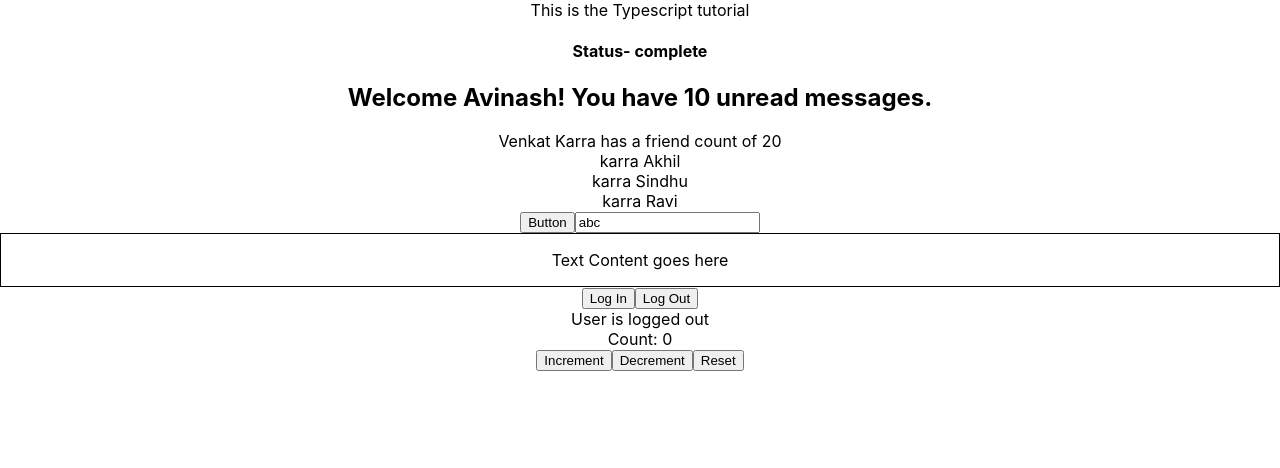
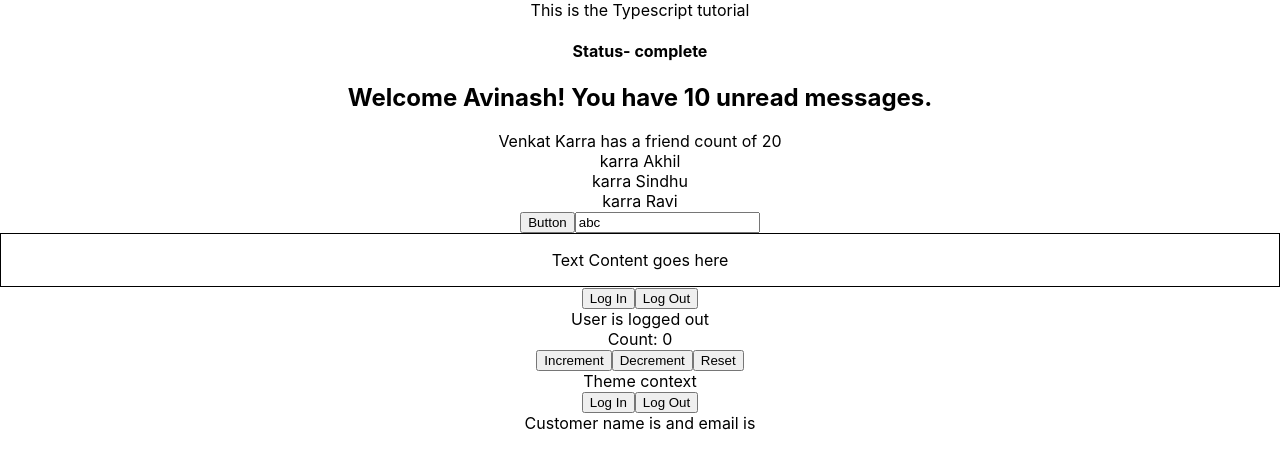
Before and after one commit to sg-venkat-a-karra/React-Typescript-CC, a React (Create React App) app: page / in a window 1280 px wide. Shown: the top 468 px of the page. Built offline with nearby package versions, Linux system fonts and the light colour scheme.

Commit message:
useContext with TypeScript

```diff
--- a/src/App.tsx
+++ b/src/App.tsx
@@ -10,6 +10,10 @@ import Input from 'components/Input';
 import Container from 'components/Container';
 import LoggedIn from 'components/state/LoggedIn';
 import Counter from 'components/reducer/Counter';
+import ThemeContextProvider from 'components/context/ThemeContext';
+import Box from 'components/context/Box';
+import CustomerProvider from 'components/context/CustomerContext';
+import Customer from 'components/context/Customer';
 
 const friends = [
   { fName: 'Akhil', lName: 'karra' },
@@ -37,6 +41,12 @@ function App() {
       <Container styles={{ border: '1px solid black', padding: '1rem' }} />
       <LoggedIn />
       <Counter />
+      <ThemeContextProvider>
+        <Box />
+      </ThemeContextProvider>
+      <CustomerProvider>
+        <Customer />
+      </CustomerProvider>
     </div>
   );
 }
--- /dev/null
+++ b/src/components/context/Box.tsx
@@ -0,0 +1,17 @@
+import { useContext } from 'react';
+import { ThemeContext } from './ThemeContext';
+
+const Box = () => {
+  const theme = useContext(ThemeContext);
+  return (
+    <div
+      style={{
+        backgroundColor: theme.primary.main,
+        color: theme.primary.text,
+      }}>
+      Theme context
+    </div>
+  );
+};
+
+export default Box;
--- /dev/null
+++ b/src/components/context/Customer.tsx
@@ -0,0 +1,25 @@
+import { useContext } from 'react';
+import { CustomerContext } from './CustomerContext';
+/**
+ *
+ */
+const Customer = () => {
+  const { customer, setCustomer } = useContext(CustomerContext);
+  const handleLogIn = () => {
+    setCustomer({ name: 'Avinash', email: 'avioffice92@gmail.com' });
+  };
+  const handleLogOut = () => {
+    setCustomer(null);
+  };
+  return (
+    <div>
+      <button onClick={handleLogIn}>Log In</button>
+      <button onClick={handleLogOut}>Log Out</button>
+      <div>
+        Customer name is {customer?.name} and email is {customer?.email}
+      </div>{' '}
+    </div>
+  );
+};
+
+export default Customer;
--- /dev/null
+++ b/src/components/context/CustomerContext.tsx
@@ -0,0 +1,33 @@
+import { createContext, useState } from 'react';
+
+export type AuthCustomer = {
+  name: string;
+  email: string;
+};
+
+type CustomerProps = {
+  children: React.ReactNode;
+};
+
+type CustomerContextType = {
+  customer: AuthCustomer | null;
+  setCustomer: React.Dispatch<React.SetStateAction<AuthCustomer | null>>;
+};
+
+export const CustomerContext = createContext({} as CustomerContextType);
+
+const CustomerProvider = ({ children }: CustomerProps) => {
+  const [customer, setCustomer] = useState<AuthCustomer | null>(null);
+
+  const providerValue = {
+    customer,
+    setCustomer,
+  };
+  return (
+    <CustomerContext.Provider value={providerValue}>
+      {children}
+    </CustomerContext.Provider>
+  );
+};
+
+export default CustomerProvider;
--- /dev/null
+++ b/src/components/context/ThemeContext.tsx
@@ -0,0 +1,15 @@
+import { createContext } from 'react';
+import { theme } from './theme';
+
+export const ThemeContext = createContext(theme);
+
+type ThemeContextProviderProps = {
+  children: React.ReactNode;
+};
+const ThemeContextProvider = ({ children }: ThemeContextProviderProps) => {
+  return (
+    <ThemeContext.Provider value={theme}>{children}</ThemeContext.Provider>
+  );
+};
+
+export default ThemeContextProvider;
--- /dev/null
+++ b/src/components/context/theme.ts
@@ -0,0 +1,10 @@
+export const theme = {
+  primary: {
+    main: '#3f5b1b5',
+    text: '#000',
+  },
+  secondary: {
+    main: '#f50057',
+    text: '#000',
+  },
+};
```
